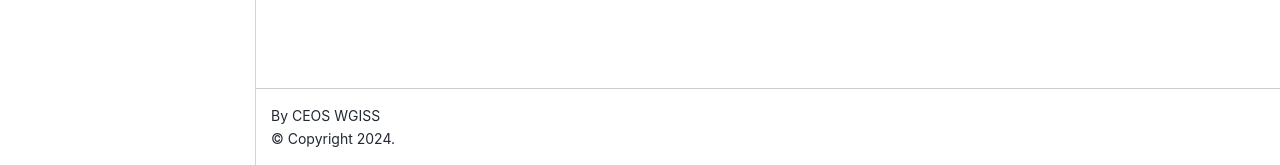
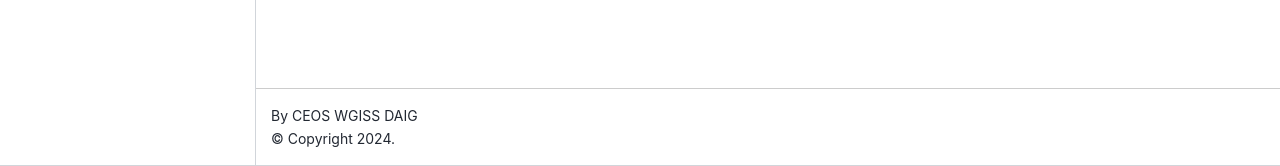
Before and after one commit to Reality2byte/wgiss-cda, a Jupyter Book: the page built from book/preface.md, in a window 1280 px wide. Shown: the part 734-900 px from the top of the page. Built offline with Jupyter Book 1.0.4 settings and Sphinx 7.4.7 and the Sphinx Book theme 1.1.4, drawn with Linux system fonts in a browser that asks for light colours; pages that are not in the unit, such as notebooks, are missing from menus; some of the changed lines change nothing that is shown.

Commit message:
Update _config.yml

```diff
--- a/book/_config.yml
+++ b/book/_config.yml
@@ -3,7 +3,7 @@
 
 title: CDA Partner Guide OpenSearch
 copyright: "2024"  # Copyright year to be placed in the footer
-author: CEOS WGISS
+author: CEOS WGISS DAIG
 logo: logo.png
 
 # Force re-execution of notebooks on each build.
@@ -25,8 +25,8 @@
 
 # Information about where the book exists on the web
 repository:
-  url: https://github.com/eovoc/eo-books  # Online location of your book
-  path_to_book: docs  # Optional path to your book, relative to the repository root
+  url: https://github.com/ceos-org/wgiss-cda  # Online location of your book
+  path_to_book: book  # Optional path to your book, relative to the repository root
   branch: main  # Which branch of the repository should be used when creating links (optional)
 
 # Add GitHub buttons to your book
```
